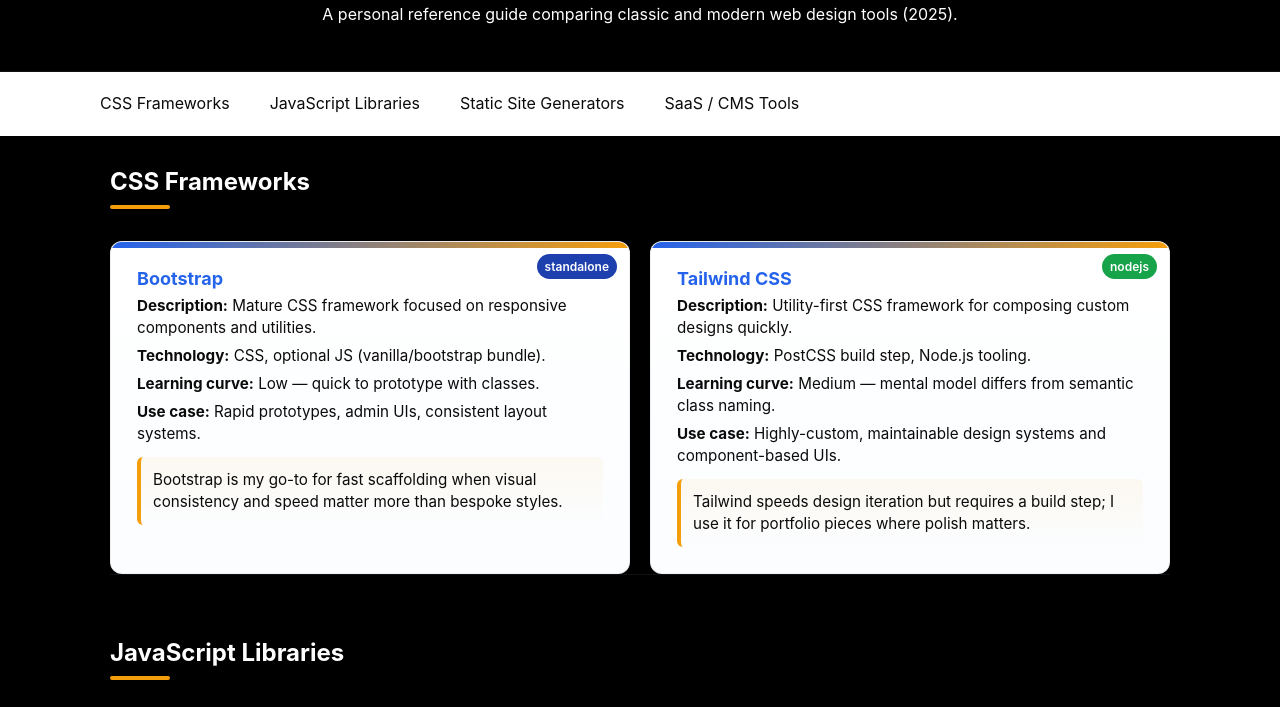
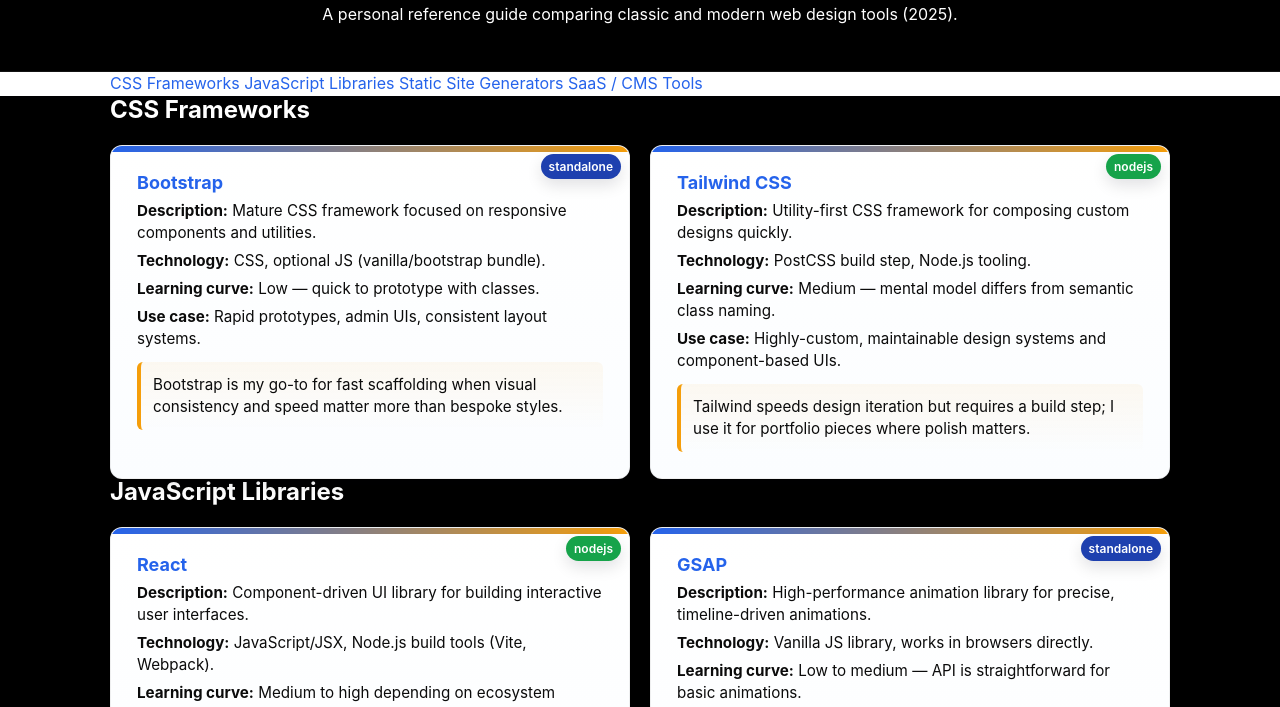
Before and after one commit to NicoLeocata/Project1, a plain HTML site: page student-project/resources/index.html in a window 1280 px wide. Shown: the part 73-780 px from the top of the page. Drawn offline with Linux system fonts and the light colour scheme.

Commit message:
some changes

```diff
--- a/student-project/assets/css/resources.css
+++ b/student-project/assets/css/resources.css
@@ -20,42 +20,6 @@
   top: 0;
   z-index: 40;
 }
-.nav-inner {
-  display: flex;
-  gap: var(--space-md);
-  align-items: center;
-  padding: var(--space-sm) 0;
-}
-.nav-inner a {
-  color: var(--card-text-color);
-  padding: 8px 10px;
-  border-radius: 8px;
-}
-.nav-inner a:hover,
-.nav-inner a:focus {
-  background: rgba(37, 99, 235, 0.06);
-}
-
-.tools-section {
-  margin-bottom: var(--space-lg);
-  padding-top: var(--space-lg);
-}
-.tools-section {
-  border-bottom: 1px solid var(--section-divider);
-}
-.tools-section h2 {
-  position: relative;
-  padding-bottom: var(--space-sm);
-}
-.tools-section h2::after {
-  content: "";
-  display: block;
-  width: 60px;
-  height: 4px;
-  background: var(--accent-color);
-  border-radius: 4px;
-  margin-top: 8px;
-}
 
 /* make section titles visible on dark background */
 .tools-section h2 {
@@ -75,12 +39,12 @@
   border-radius: calc(var(--base-radius) + 2px);
   padding: calc(var(--space-md) + 6px);
   border: 1px solid rgba(10, 10, 10, 0.06);
-  box-shadow: 0 8px 22px rgba(2, 6, 23, 0.12), 0 2px 6px rgba(2, 6, 23, 0.06);
-  transition: transform 220ms cubic-bezier(0.2, 0.9, 0.3, 1),
-    box-shadow 220ms ease;
+  box-shadow: 0 6px 18px rgba(2, 6, 23, 0.1), 0 2px 6px rgba(2, 6, 23, 0.05);
+  transition: transform 180ms ease, box-shadow 180ms ease;
+  will-change: transform, box-shadow;
 }
 .tool-card::before {
-  /* top accent stripe */
+  /* top accent stripe (kept subtle) */
   content: "";
   position: absolute;
   left: 0;
@@ -91,8 +55,8 @@
 }
 .tool-card:hover,
 .tool-card:focus-within {
-  transform: translateY(-10px) rotate(-0.2deg);
-  box-shadow: 0 22px 48px rgba(2, 6, 23, 0.18), 0 6px 12px rgba(2, 6, 23, 0.08);
+  transform: translate3d(0, -6px, 0);
+  box-shadow: 0 14px 36px rgba(2, 6, 23, 0.14), 0 4px 10px rgba(2, 6, 23, 0.06);
 }
 
 .tool-card h3 {
@@ -149,10 +113,11 @@
 /* place runtime badge at top-right of card for a badge-like feel */
 .tool-card .runtime-badge {
   position: absolute;
-  top: 12px;
-  right: 12px;
+  top: 8px;
+  right: 8px;
   margin: 0;
   transform: translateZ(0);
+  box-shadow: 0 6px 16px rgba(2, 6, 23, 0.12);
 }
 
 .resources-footer {
@@ -185,15 +150,14 @@
   box-shadow: 0 6px 18px rgba(37, 99, 235, 0.12),
     inset 0 1px 0 rgba(255, 255, 255, 0.12);
   pointer-events: none;
-  transform: translate(-50%, -50%);
-  transition: width 180ms ease, height 180ms ease, background 180ms ease,
-    opacity 180ms ease, box-shadow 180ms ease;
+  transform: translate(-50%, -50%) scale(1);
+  transition: transform 160ms ease, background 160ms ease, opacity 160ms ease,
+    box-shadow 160ms ease;
   z-index: 99999;
   mix-blend-mode: normal;
 }
 .cursor-follower.cursor-hover {
-  width: 36px;
-  height: 36px;
+  transform: translate(-50%, -50%) scale(2.6);
   background: var(--accent-color);
   box-shadow: 0 18px 40px rgba(17, 24, 39, 0.18);
   opacity: 0.98;
```
